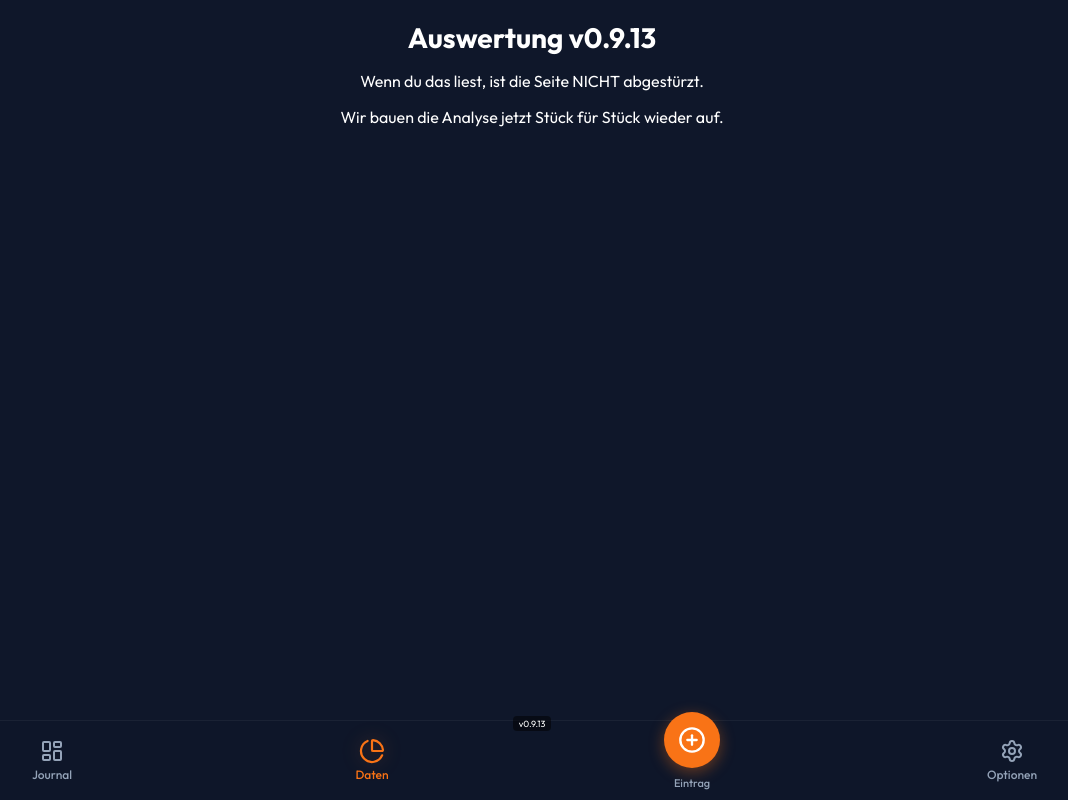
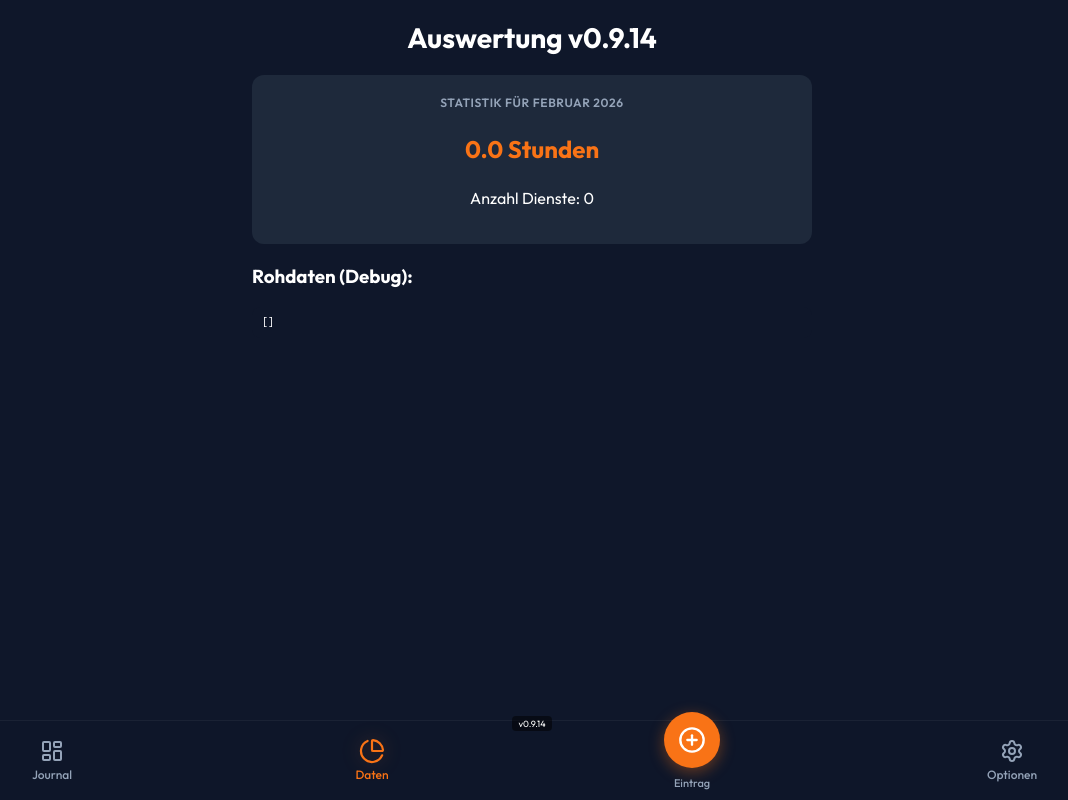
Before and after one commit to Jobacke/Schichttagebuch, a React (Vite) app: page /analysis in a window 1280 px wide. Shown: the whole page, without its empty margins (108-1176 px from the left). Built offline with nearby package versions, Linux system fonts and the light colour scheme; no server answers; the database is empty; sample sign-in values are in the browser's storage.

Commit message:
V0.9.14: Restore Basic Data Logic (No Charts)

```diff
--- a/src/pages/Analysis.jsx
+++ b/src/pages/Analysis.jsx
@@ -1,12 +1,59 @@
-import React from 'react';
+import React, { useState, useMemo } from 'react';
+import { useStore } from '../context/StoreContext';
 import { APP_VERSION } from '../version';
+import {
+    format, parseISO, startOfMonth, endOfMonth, isValid
+} from 'date-fns';
+import { de } from 'date-fns/locale';
 
 export default function Analysis() {
+    const { store } = useStore();
+
+    // --- Minimal Filter State ---
+    const [month, setMonth] = useState(new Date());
+
+    // --- Logic ---
+    const filteredData = useMemo(() => {
+        if (!store.shifts) return [];
+        return store.shifts.filter(s => {
+            if (!s.date) return false;
+            try {
+                const d = parseISO(s.date);
+                return d.getMonth() === month.getMonth() && d.getFullYear() === month.getFullYear();
+            } catch (e) { return false; }
+        });
+    }, [store.shifts, month]);
+
+    const totalHours = useMemo(() => {
+        return filteredData.reduce((acc, s) => {
+            // Simplified duration calc
+            if (!s.startTime || !s.endTime) return acc;
+            const [h1, m1] = s.startTime.split(':').map(Number);
+            const [h2, m2] = s.endTime.split(':').map(Number);
+            let diff = (h2 * 60 + m2) - (h1 * 60 + m1);
+            if (diff < 0) diff += 24 * 60;
+            return acc + (diff / 60);
+        }, 0);
+    }, [filteredData]);
+
     return (
         <div style={{ padding: '20px', color: 'white', textAlign: 'center' }}>
             <h1>Auswertung v{APP_VERSION}</h1>
-            <p>Wenn du das liest, ist die Seite NICHT abgestürzt.</p>
-            <p>Wir bauen die Analyse jetzt Stück für Stück wieder auf.</p>
+
+            <div style={{ margin: '20px 0', padding: '20px', background: '#1e293b', borderRadius: '12px' }}>
+                <h2>Statistik für {format(month, 'MMMM yyyy', { locale: de })}</h2>
+                <p style={{ fontSize: '24px', fontWeight: 'bold', color: '#f97316' }}>
+                    {totalHours.toFixed(1)} Stunden
+                </p>
+                <p>Anzahl Dienste: {filteredData.length}</p>
+            </div>
+
+            <div style={{ textAlign: 'left', marginTop: '20px' }}>
+                <h3>Rohdaten (Debug):</h3>
+                <pre style={{ background: '#0f172a', padding: '10px', borderRadius: '8px', fontSize: '10px', overflowX: 'auto' }}>
+                    {JSON.stringify(filteredData.map(s => ({ date: s.date, type: s.typeId })), null, 2)}
+                </pre>
+            </div>
         </div>
     );
 }
--- a/src/version.js
+++ b/src/version.js
@@ -1,2 +1,2 @@
-export const APP_VERSION = "0.9.13";
+export const APP_VERSION = "0.9.14";
 export const BUILD_DATE = new Date().toLocaleDateString('de-DE');
```
